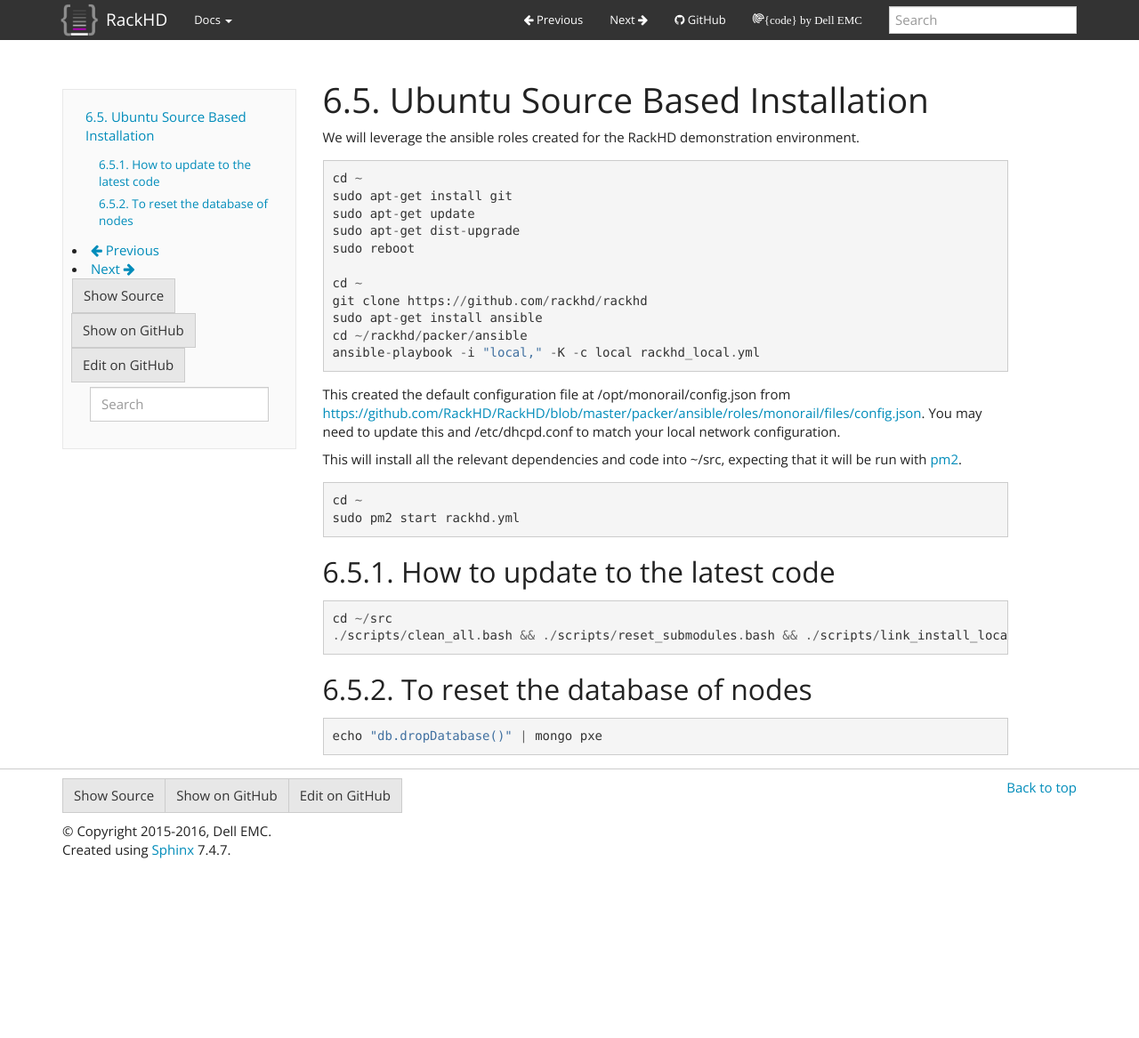
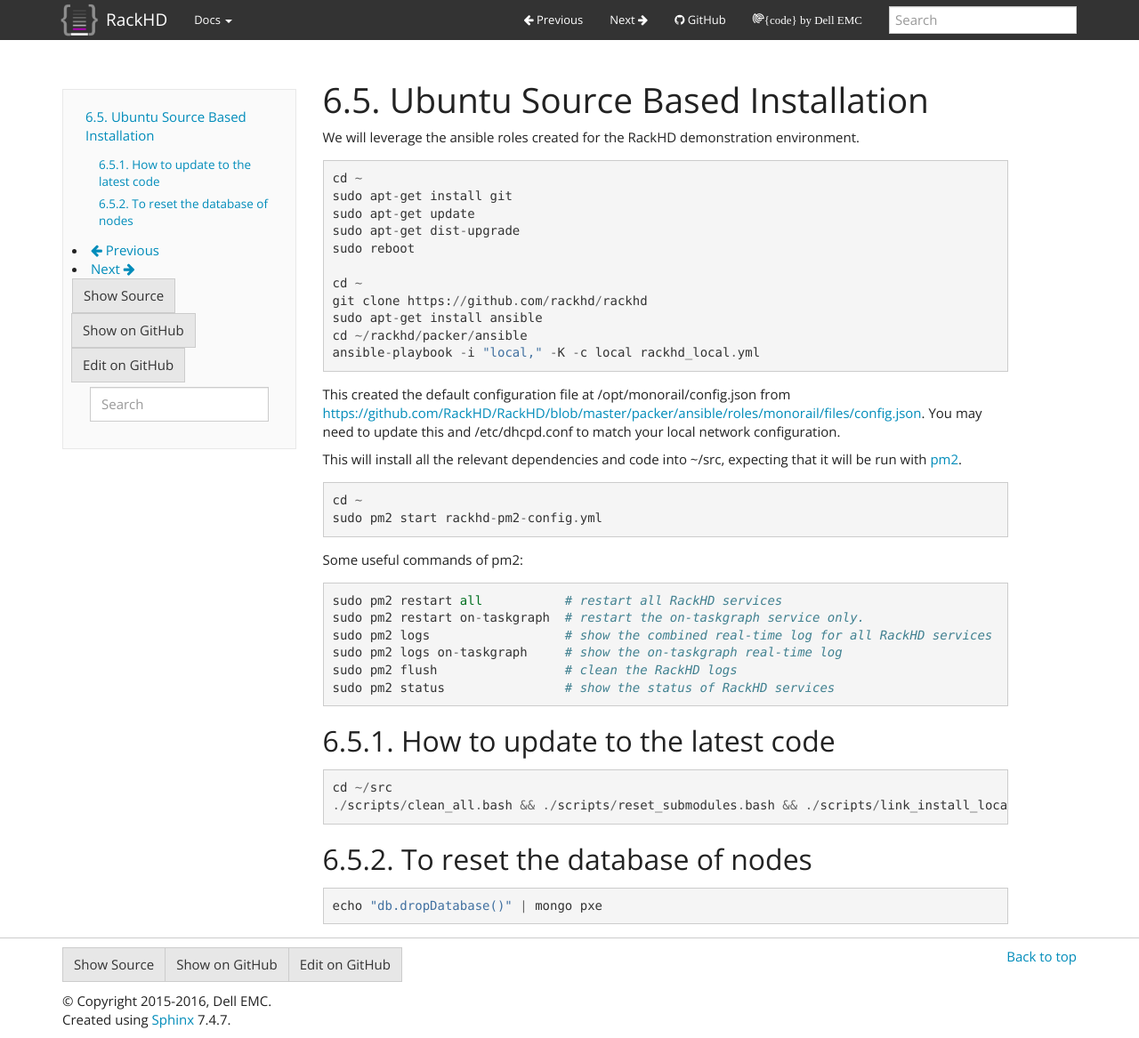
Before and after one commit to RackHD/docs, a Sphinx documentation site: the page built from docs/rackhd/ubuntu_source_installation.rst, in a window 1280 px wide and 1167 px high. Shown: the whole window at 89% size. Built offline with Sphinx 7.4.7, drawn with Linux system fonts in a browser that asks for light colours.

Commit message:
change pm2 config file name, add some useful cmd of pm2

```diff
--- a/docs/rackhd/ubuntu_source_installation.rst
+++ b/docs/rackhd/ubuntu_source_installation.rst
@@ -30,7 +30,18 @@
 .. code::
 
     cd ~
-    sudo pm2 start rackhd.yml
+    sudo pm2 start rackhd-pm2-config.yml
+
+Some useful commands of pm2:
+
+.. code::
+
+    sudo pm2 restart all           # restart all RackHD services
+    sudo pm2 restart on-taskgraph  # restart the on-taskgraph service only.
+    sudo pm2 logs                  # show the combined real-time log for all RackHD services
+    sudo pm2 logs on-taskgraph     # show the on-taskgraph real-time log
+    sudo pm2 flush                 # clean the RackHD logs
+    sudo pm2 status                # show the status of RackHD services
 
 
 How to update to the latest code
--- a/docs/tutorials/vagrant.rst
+++ b/docs/tutorials/vagrant.rst
@@ -89,7 +89,7 @@
 
 .. code::
 
-    vagrant ssh dev -c "sudo pm2 start rackhd.yml"
+    vagrant ssh dev -c "sudo pm2 start rackhd-pm2-config.yml"
 
 The logs from RackHD will show in the console window where you invoked this last
 command. You can use control-c (^C) to stop the processes. Additionally you can
@@ -109,7 +109,7 @@
 
         vagrant destroy -f
         vagrant up dev
-        vagrant ssh dev -c "sudo pm2 start rackhd.yml"
+        vagrant ssh dev -c "sudo pm2 start rackhd-pm2-config.yml"
 
 
     **Resetting and updating the code to the latest master branch**
@@ -133,7 +133,7 @@
 
     Once that is complete, you can exit your SSH sessions with the VM and start all the services::
 
-        vagrant ssh dev -c "sudo pm2 start rackhd.yml"
+        vagrant ssh dev -c "sudo pm2 start rackhd-pm2-config.yml"
 
 When RackHD is operational, the self-hosted API documentation should immediately
 be available:
```
